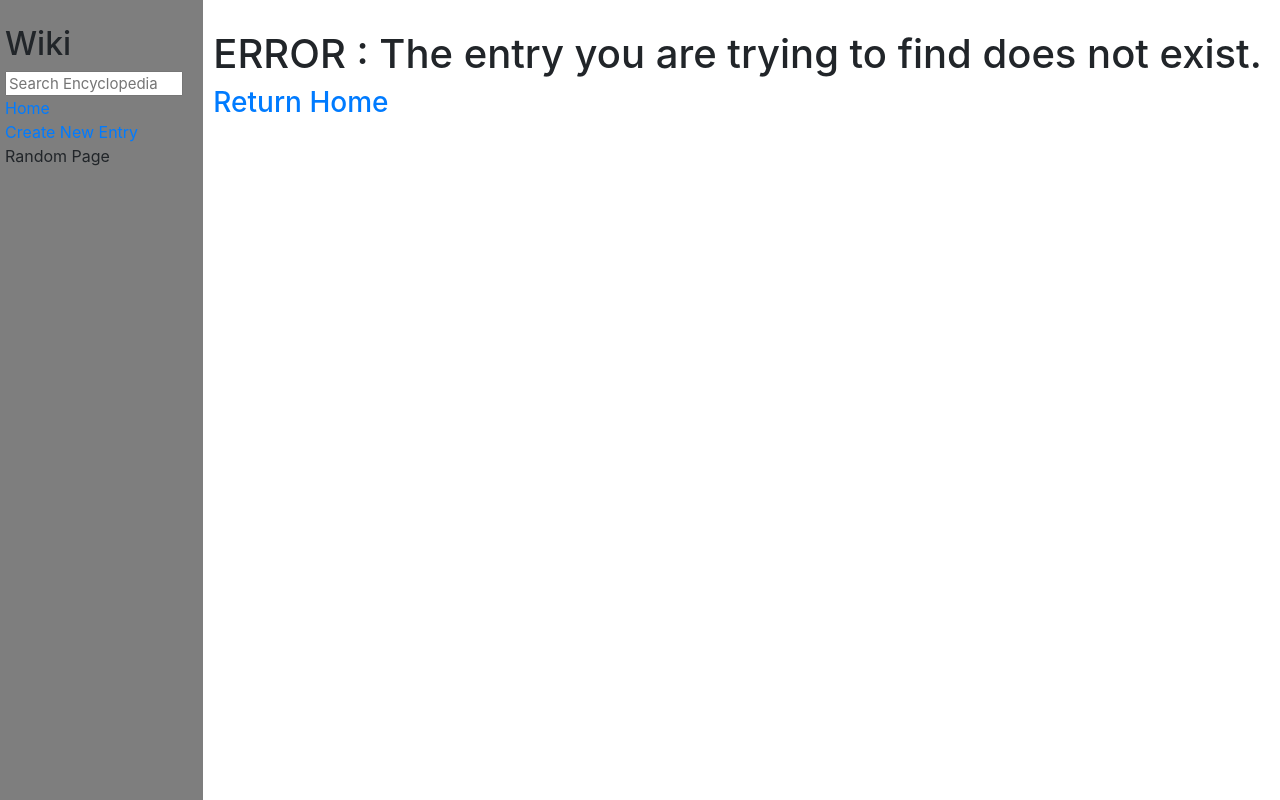
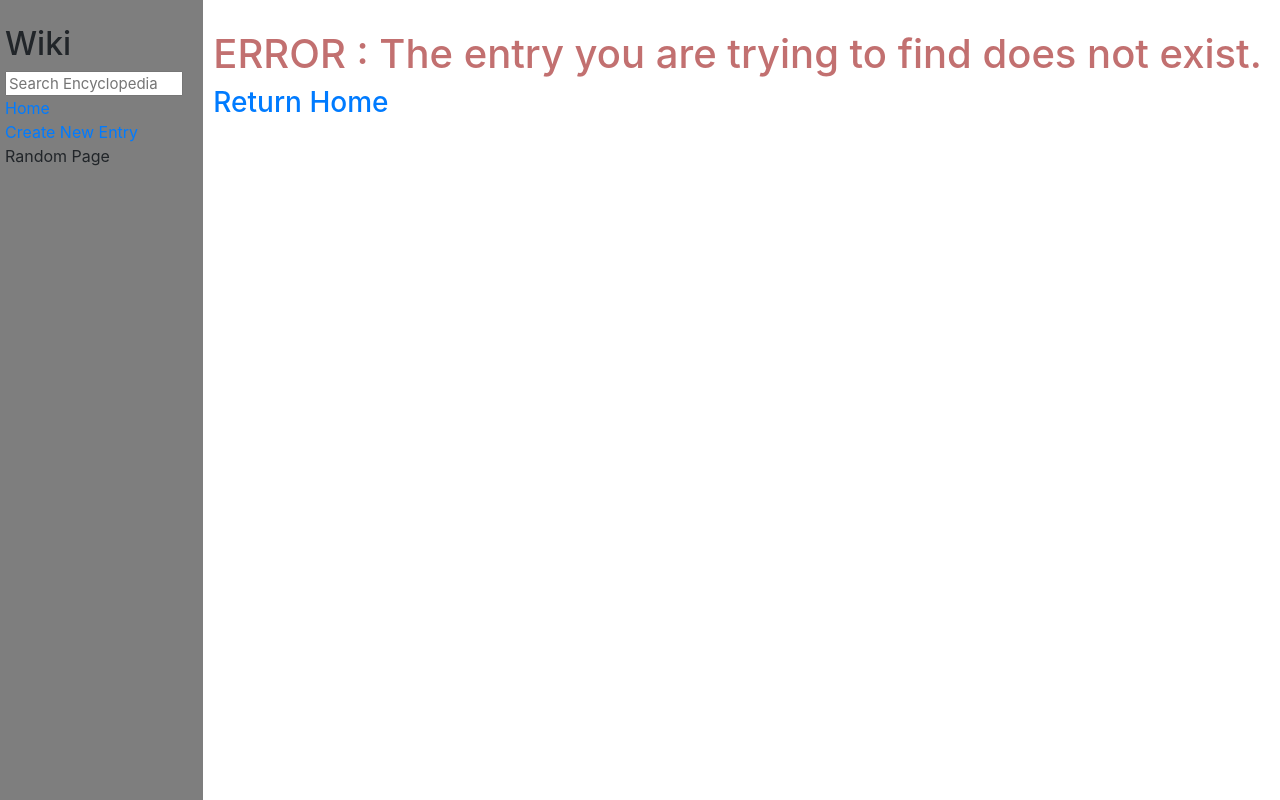
Before and after one commit to Ishmaelsealey/wiki, a Django app: page /1 in a window 1280 px wide. Run offline with Django 3.2, Linux system fonts and the light colour scheme; some libraries are stand-ins or nearby versions.

Commit message:
Update styles.css
Styled the error message

```diff
--- a/encyclopedia/static/encyclopedia/styles.css
+++ b/encyclopedia/static/encyclopedia/styles.css
@@ -36,3 +36,7 @@ textarea {
 .sidebar h2 {
     margin-top: 5px;
 }
+
+#error {
+    color: hsl(0, 40%, 60%);
+}
```
